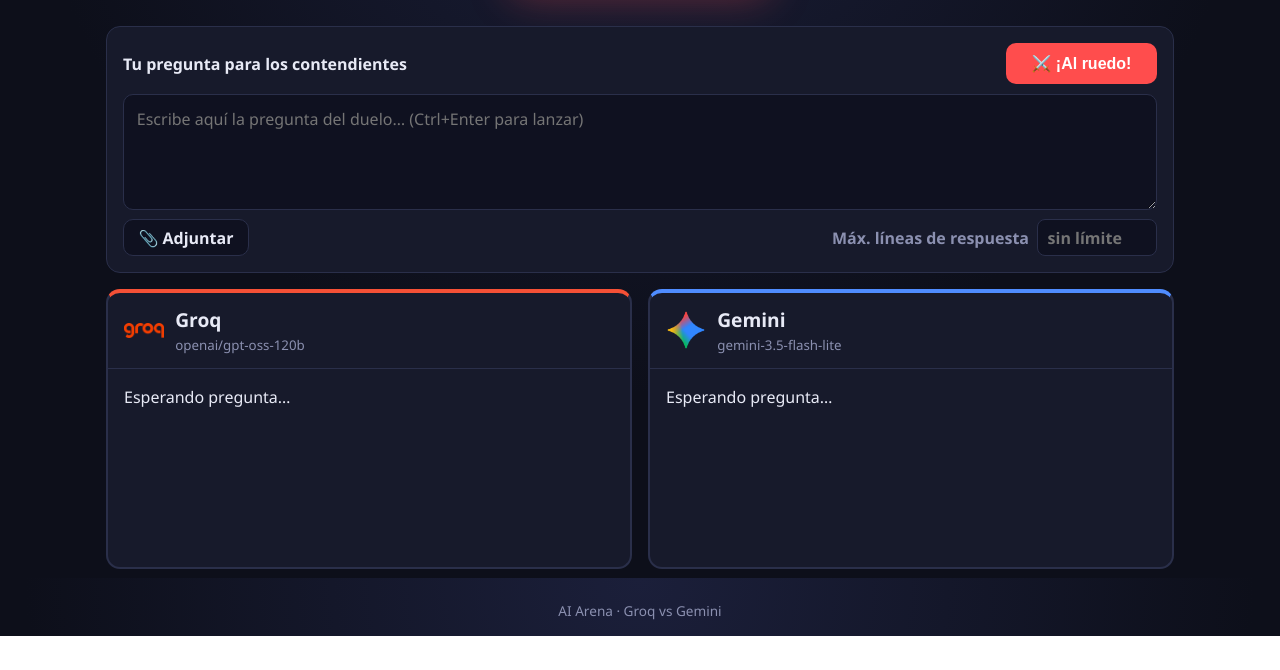
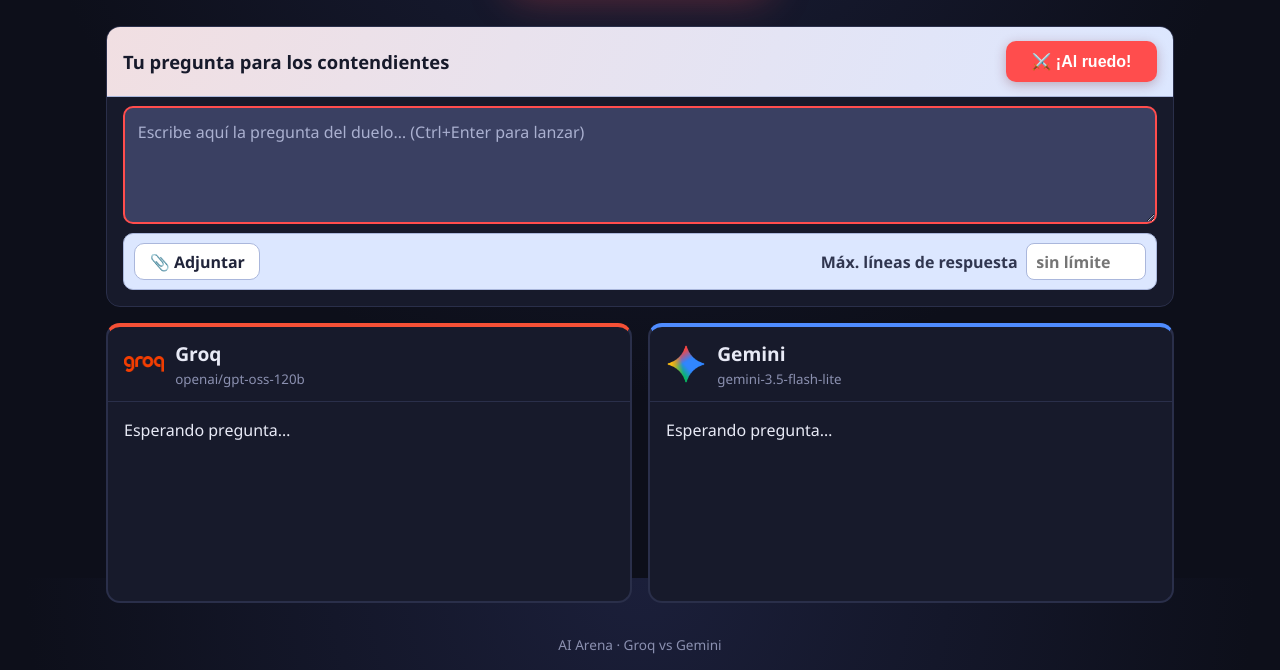
Before and after one commit to FSMDasanlo/AI_arena, a plain HTML site: page index.html in a window 1280 px wide. Shown: the part 222-892 px from the top of the page. Before the commit the page ends 858 px from the top, so only its background shows below. Drawn offline with Linux system fonts and the light colour scheme; a script that the page names is missing.

Commit message:
mejoras visuales
mejoras visuales

```diff
--- a/css/style.css
+++ b/css/style.css
@@ -43,26 +43,48 @@
     flex-direction: column;
     gap: 0.6rem;
 }
-.prompt-head { display: flex; align-items: center; justify-content: space-between; gap: 1rem; }
+.prompt-head {
+    display: flex;
+    align-items: center;
+    justify-content: space-between;
+    gap: 1rem;
+    margin: -1rem -1rem 0;
+    padding: 0.85rem 1rem;
+    background: linear-gradient(110deg, #f1dfe2, #dce7ff);
+    border-bottom: 1px solid #aab7dc;
+    border-radius: 13px 13px 0 0;
+}
+.prompt-head label { color: #171a2b; font-size: 1.15rem; }
+#fight-btn { align-self: center; box-shadow: 0 3px 12px rgba(110, 25, 35, 0.3); }
 .prompt-box label { font-weight: 600; }
-.options { display: flex; align-items: center; gap: 0.6rem; flex-wrap: wrap; }
+.options {
+    display: flex;
+    align-items: center;
+    gap: 0.6rem;
+    flex-wrap: wrap;
+    padding: 0.55rem 0.65rem;
+    background: #dce7ff;
+    border: 1px solid #aab7dc;
+    border-radius: 10px;
+}
 .attach {
     cursor: pointer;
-    background: #0f1120;
-    border: 1px solid var(--border);
+    background: #fff;
+    color: #20243a;
+    border: 1px solid #aab7dc;
     border-radius: 10px;
     padding: 0.4rem 0.9rem;
     font-weight: 600;
 }
-.attach:hover { border-color: var(--accent); }
-.file-name { color: var(--muted); font-size: 0.9rem; overflow-wrap: anywhere; }
-.link-btn { background: none; padding: 0.2rem 0.5rem; color: var(--muted); font-size: 0.9rem; }
-.lines { margin-left: auto; display: flex; align-items: center; gap: 0.5rem; font-weight: 400; color: var(--muted); }
+.attach:hover { border-color: var(--accent); background: #fff8f8; }
+.file-name { color: #454b66; font-size: 0.9rem; overflow-wrap: anywhere; }
+.link-btn { background: none; padding: 0.2rem 0.5rem; color: #454b66; font-size: 0.9rem; }
+.lines { margin-left: auto; display: flex; align-items: center; gap: 0.5rem; font-weight: 600; color: #303650; }
 .lines input {
     width: 7.5rem;
-    background: #0f1120;
-    color: var(--text);
-    border: 1px solid var(--border);
+    background: #fff;
+    color: #20243a;
+    border: 1px solid #aab7dc;
     border-radius: 8px;
     padding: 0.4rem 0.6rem;
     font: inherit;
@@ -70,14 +92,15 @@
 textarea {
     width: 100%;
     resize: vertical;
-    background: #0f1120;
-    color: var(--text);
-    border: 1px solid var(--border);
+    background: #3a4062;
+    color: #fff;
+    border: 2px solid var(--accent);
     border-radius: 10px;
     padding: 0.8rem;
     font: inherit;
 }
-textarea:focus { outline: 2px solid var(--accent); }
+textarea::placeholder { color: #aab0d0; }
+textarea:focus { outline: none; box-shadow: 0 0 0 3px rgba(255, 77, 77, 0.3); }
 button {
     align-self: flex-end;
     background: var(--accent);
```
